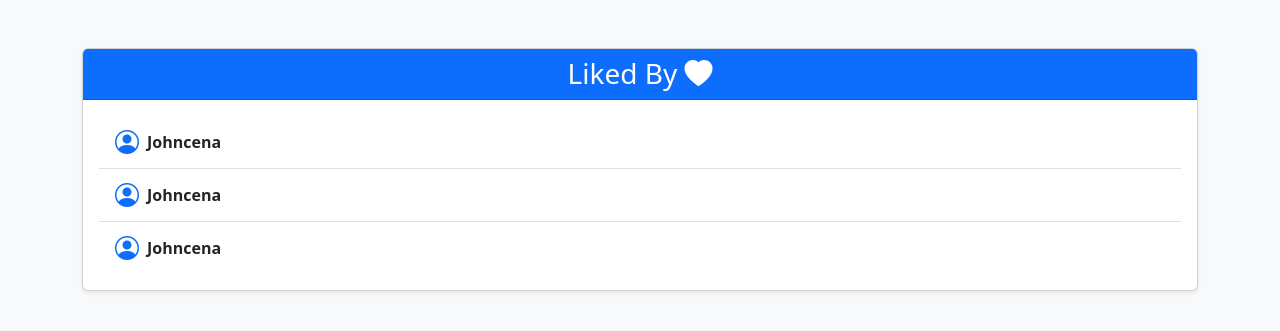
After one commit to Nischalregmi007/SocialMedia_Django, a Django app: page /liked_by_show/0660d4e4-3d9f-4936-a34e-cc886d339a22 in a window 1280 px wide. The commit adds this page. Shown: the top 331 px of the page. Run offline with Django 4.2, Linux system fonts and the light colour scheme; data comes from the database, SQL or seed files in the repository; both versions use the stored data as it was after the commit.

Commit message:
Modified

```diff
--- a/templates/comment.html
+++ b/templates/comment.html
@@ -46,10 +46,16 @@
                     </div>
                     <p class="comment-text mt-2">{{ comment.comments }}</p>
                     <div class="d-flex gap-2 mt-2">
+                        {% if comment.no_of_likes == 0 %}
+                        <p>No Likes</p>
+                        {%else%}
+                        <p>Liked by <a href="/liked_by_show/{{comment.id}}">{{comment.no_of_likes}} pepole...</a></p>
+                        {%endif%}
                         {% if comment.user == request.user.username %}
                             <a href="delete_comment/{{comment.id}}"><button class="btn btn-danger btn-sm"><i class="bi bi-trash"></i> Delete</button></a>
                             <a href="edit_commentform/{{comment.id}}"><button class="btn btn-warning btn-sm"><i class="bi bi-pencil-square"></i> Edit</button></a>
                         {% endif %}
+                        <a href="/like_comment/{{comment.id}}"><button class="btn btn-primary btn-sm"><i class="bi bi-heart"></i> Like</button></a>
                         <a href="/replyform/{{comment.id}}"><button class="btn btn-primary btn-sm"><i class="bi bi-reply"></i> Reply</button><a>
                         <a href="/show_reply/{{comment.id}}"><button class="btn btn-primary btn-sm"><i class="bi bi-reply"></i> Show Replies</button><a>
                     </div>
--- /dev/null
+++ b/templates/comment_liked_by.html
@@ -0,0 +1,34 @@
+<!DOCTYPE html>
+<html lang="en">
+<head>
+    <meta charset="UTF-8">
+    <meta name="viewport" content="width=device-width, initial-scale=1">
+    <title>Liked By</title>
+
+    <!-- Bootstrap CSS -->
+    <link href="https://cdn.jsdelivr.net/npm/bootstrap@5.3.2/dist/css/bootstrap.min.css" rel="stylesheet">
+    <!-- Bootstrap Icons -->
+    <link rel="stylesheet" href="https://cdn.jsdelivr.net/npm/bootstrap-icons/font/bootstrap-icons.css">
+    <!-- Bootstrap JS -->
+    <script src="https://cdn.jsdelivr.net/npm/bootstrap@5.3.2/dist/js/bootstrap.bundle.min.js"></script>
+</head>
+<body class="bg-light">
+    <div class="container mt-5">
+        <div class="card shadow-sm">
+            <div class="card-header bg-primary text-white text-center">
+                <h3 class="mb-0">Liked By <i class="bi bi-heart-fill"></i></h3>
+            </div>
+            <div class="card-body">
+                <ul class="list-group list-group-flush">
+                    {% for like in likes %}
+                    <li class="list-group-item d-flex align-items-center">
+                        <i class="bi bi-person-circle me-2 text-primary" style="font-size: 1.5rem;"></i>
+                        <span class="fw-semibold">{{ like.user }}</span>
+                    </li>
+                    {% endfor %}
+                </ul>
+            </div>
+        </div>
+    </div>
+</body>
+</html>
--- a/userauth/models.py
+++ b/userauth/models.py
@@ -46,8 +46,20 @@ class Comments(models.Model):
     comments=models.CharField(max_length=100)
     post_id=models.CharField(max_length=500)
     user=models.CharField(max_length=20)
+    no_of_likes = models.IntegerField(default=0)
 class Replies(models.Model):
     id = models.UUIDField(primary_key=True, default=uuid.uuid4)
     comment_id=models.CharField(max_length=100)
     reply=models.CharField(max_length=100)
     user=models.CharField(max_length=100, null=True)
+class Liked_Comments(models.Model):
+    comment_id=models.CharField(max_length=100)
+    user=models.CharField(max_length=100)
+class ChatMessage(models.Model):
+    sender = models.ForeignKey(User, on_delete=models.CASCADE, related_name="sent_messages")
+    receiver = models.ForeignKey(User, on_delete=models.CASCADE, related_name="received_messages")
+    message = models.TextField()
+    timestamp = models.DateTimeField(auto_now_add=True)
+
+    def __str__(self):
+        return f"{self.sender} -> {self.receiver}: {self.message}"
--- a/userauth/urls.py
+++ b/userauth/urls.py
@@ -26,6 +26,9 @@ urlpatterns = [
     path('replyform/<str:comment_id>', views.show_replyform, name='reply_form'),
     path('submit_reply/<str:comment_id>', views.reply, name='reply'),
     path('show_reply/<str:comment_id>', views.reply_show, name='reply_show'),
+    path('delete_reply/<str:reply_id>', views.reply_delete, name='reply_delete'),
+    path('like_comment/<str:comment_id>', views.like_comment, name='like_comment'),
+    path('liked_by_show/<str:comment_id>', views.like_comment_show, name='like_comment_show'),
 
 
 
--- a/userauth/views.py
+++ b/userauth/views.py
@@ -4,7 +4,7 @@ from django.http import HttpResponse
 from django.contrib.auth.models import User
 from django.contrib.auth import authenticate, login, logout
 from django.contrib.auth.decorators import login_required
-from . models import  Followers, LikePost, Post, Profile, Comments, Replies
+from . models import  Followers, LikePost, Post, Profile, Comments, Replies, Liked_Comments
 from django.db.models import Q
 
 
@@ -305,3 +305,29 @@ def reply_show(request, comment_id):
         'replies':replies
     }
     return render(request, "reply.html", context)
+def reply_delete(request, reply_id):
+    reply= get_object_or_404(Replies, id=reply_id)
+    reply.delete()
+    return redirect(request.META.get('HTTP_REFERER', '/comments/'))
+def like_comment(request, comment_id):
+    comment = get_object_or_404(Comments, id=comment_id)
+
+    # Check if the user has already liked the comment
+    is_liked = Liked_Comments.objects.filter(comment_id=comment_id, user=request.user.username).first()
+
+    if is_liked:
+        # Unlike: Remove the like entry and decrement like count
+        is_liked.delete()
+        comment.no_of_likes = max(0, comment.no_of_likes - 1)  # Ensure likes don't go negative
+    else:
+        # Like: Create a new like entry and increment like count
+        Liked_Comments.objects.create(comment_id=comment_id, user=request.user.username)
+        comment.no_of_likes += 1
+    comment.save()
+    return redirect(request.META.get('HTTP_REFERER', '/comments/'))
+def like_comment_show(request, comment_id):
+    likes=Liked_Comments.objects.filter(comment_id=comment_id)
+    context={
+        'likes':likes
+    }
+    return render(request, "comment_liked_by.html", context)
```
Also changed, not shown: templates/reply.html (+14 -0 lines), userauth/consumers.py (added, +37 -0 lines), db.sqlite3, userauth/migrations/0012_liked_comments.py (added), userauth/migrations/0013_comments_no_of_likes.py (added).
